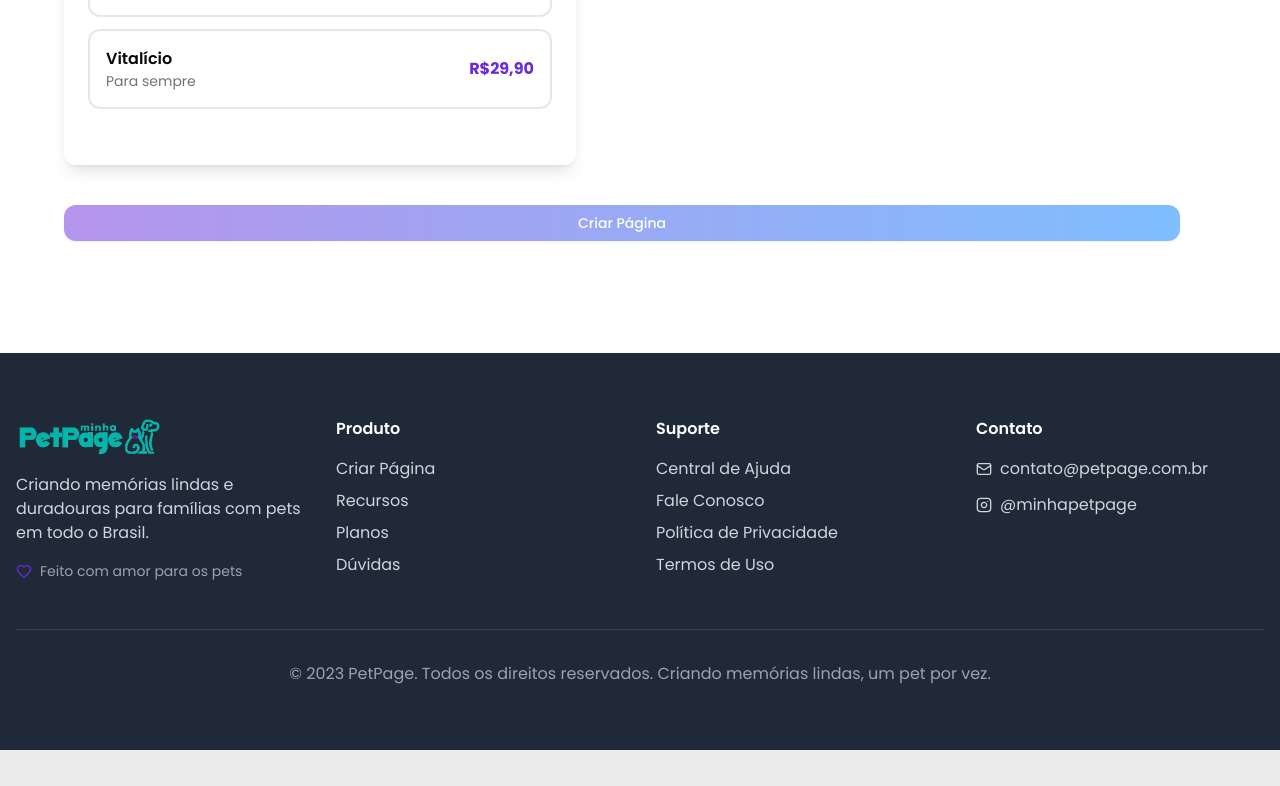
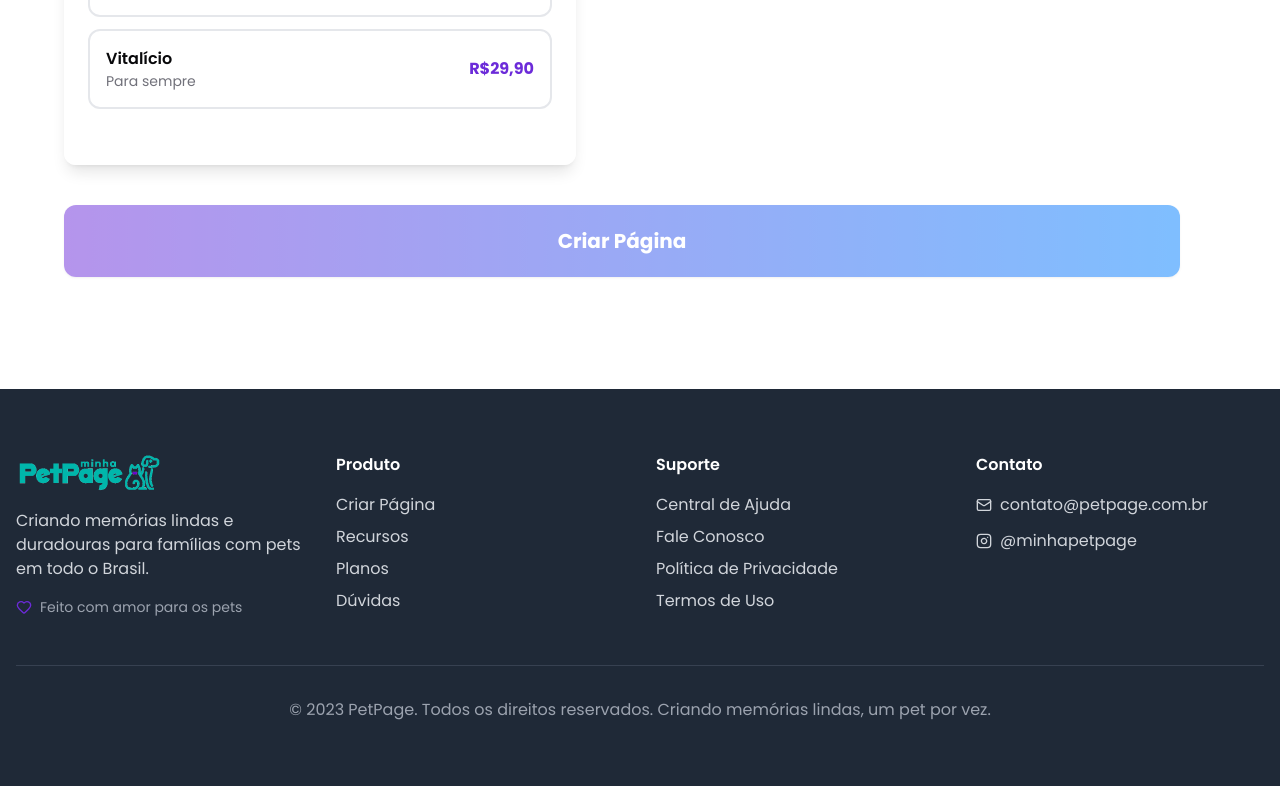
Before and after one commit to guylhermed/petpage, a Next.js app: page /criar in a window 1280 px wide. Shown: the part 1386-2172 px from the top of the page. Before the commit the page ends 2136 px from the top, so only its background shows below. Built offline with nearby package versions, Linux system fonts and the light colour scheme.

Commit message:
ref: ajustes visuais form imagens

```diff
--- a/src/app/criar/page.js
+++ b/src/app/criar/page.js
@@ -196,9 +196,9 @@ export default function CriarPagina() {
           </div>
         </div>
         {/* Botão fora do Formulary — redirecionamento 100% compatível */}
-        <div className="max-w-6xl mx-auto md:pr-9 mt-10">
+        <div className="max-w-6xl mx-auto xl:pr-9 mt-10">
           <Button
-            className="w-full bg-gradient-to-r from-petPurple to-petBlue text-white rounded-xl py-3 font-medium"
+            className="w-full bg-gradient-to-r from-petPurple to-petBlue text-white rounded-xl py-9 text-xl font-bold"
             onClick={async () => {
               if (!isButtonEnabled || loading) return;
 
```
